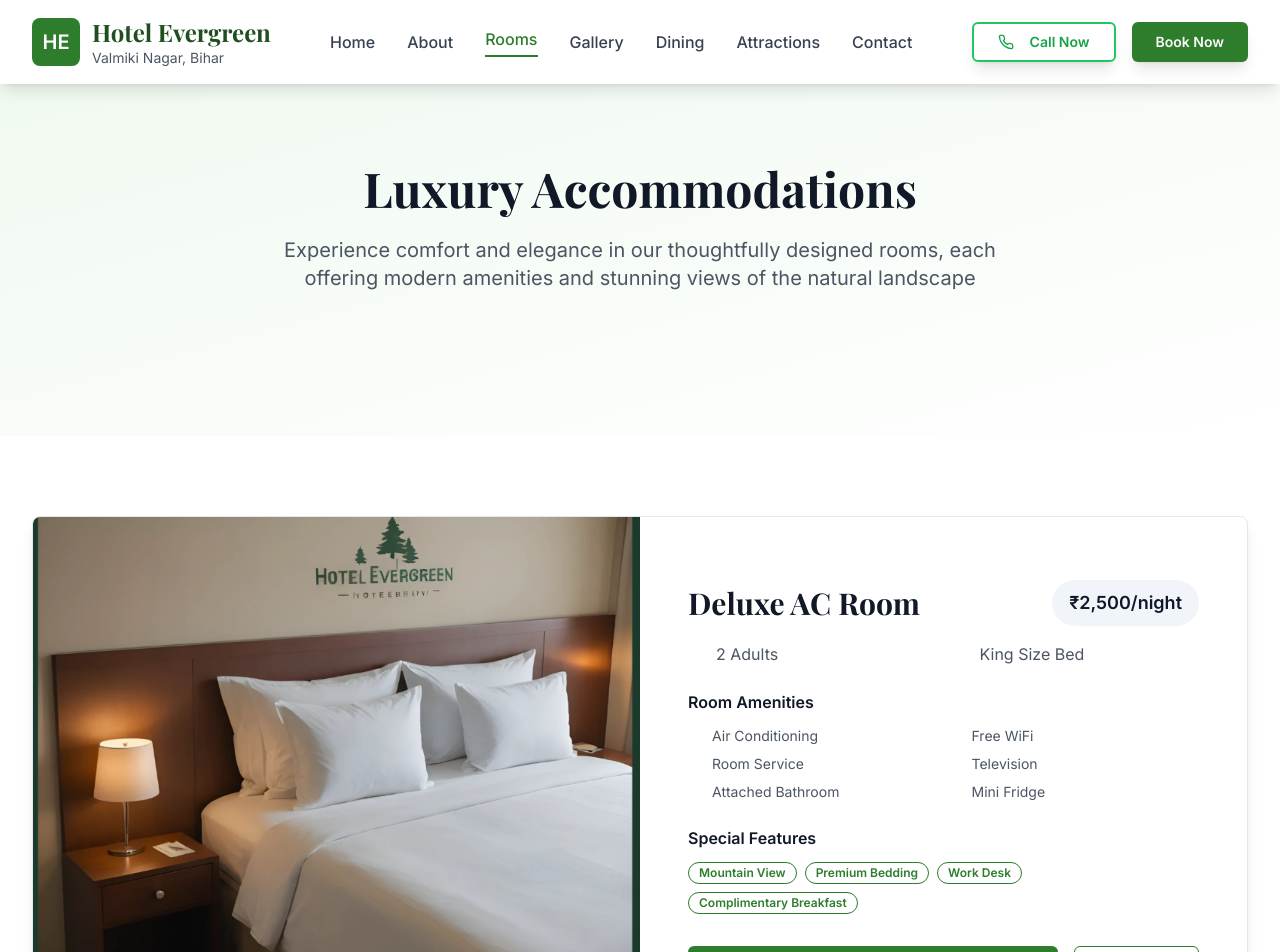
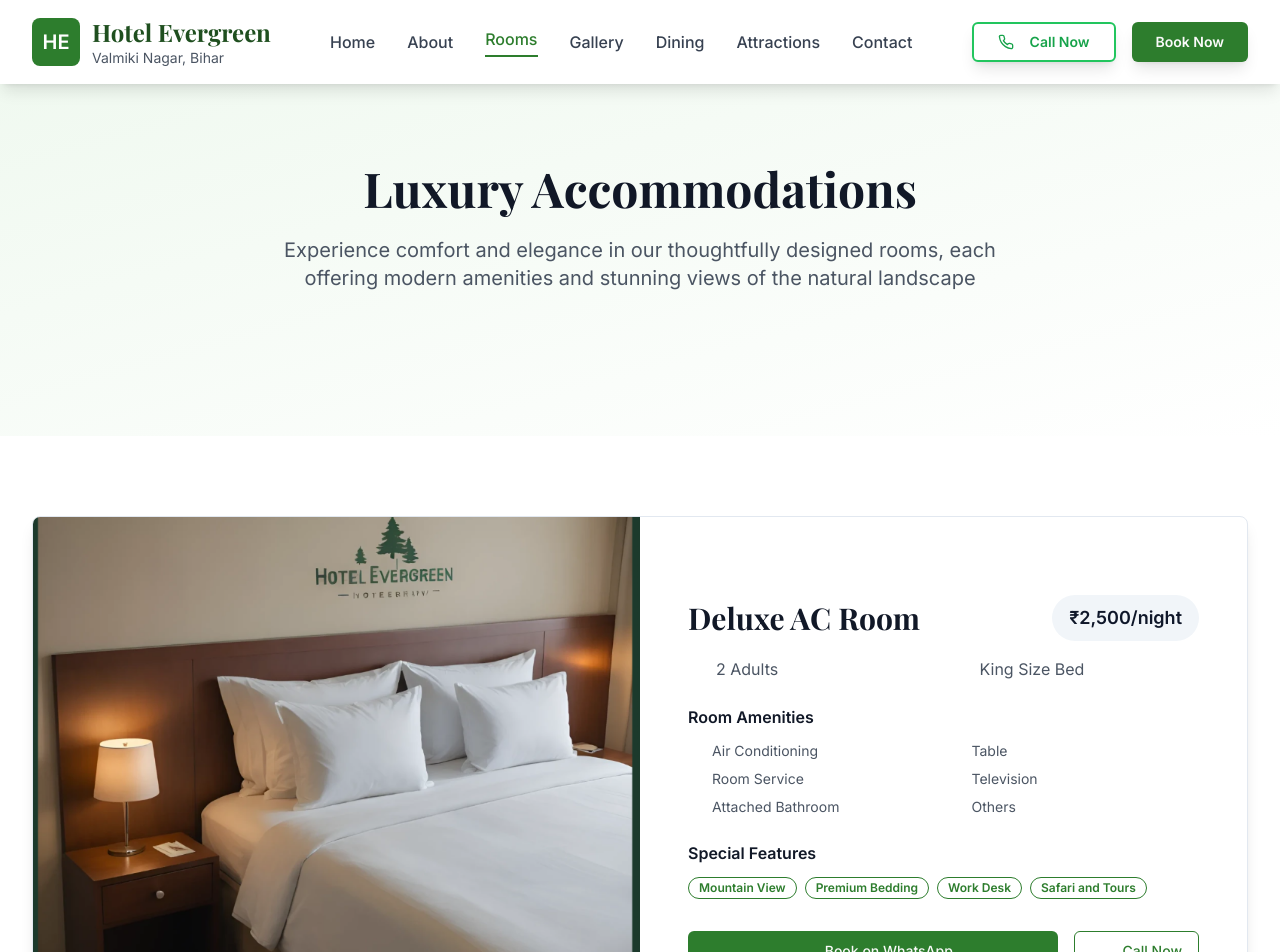
Before and after one commit to ayanwar2627l/HotelEvergreen, a React (Vite) app: page /rooms in a window 1280 px wide. Shown: the top 952 px of the page. Built offline with nearby package versions, Linux system fonts and the light colour scheme.

Commit message:
Update Rooms.tsx

```diff
--- a/src/pages/Rooms.tsx
+++ b/src/pages/Rooms.tsx
@@ -14,8 +14,8 @@ const Rooms = () => {
       price: "₹2,500",
       capacity: "2 Adults",
       bedType: "King Size Bed",
-      amenities: ["Air Conditioning", "Free WiFi", "Room Service", "Television", "Attached Bathroom", "Mini Fridge"],
-      features: ["Mountain View", "Premium Bedding", "Work Desk", "Complimentary Breakfast"]
+      amenities: ["Air Conditioning", "Table", "Room Service", "Television", "Attached Bathroom", "Others"],
+      features: ["Mountain View", "Premium Bedding", "Work Desk", "Safari and Tours"]
     },
     {
       id: 2,
```
